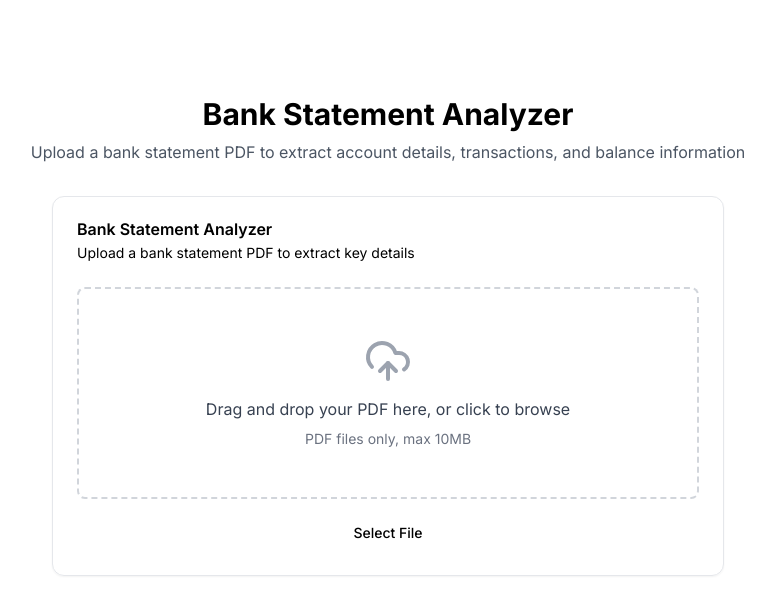
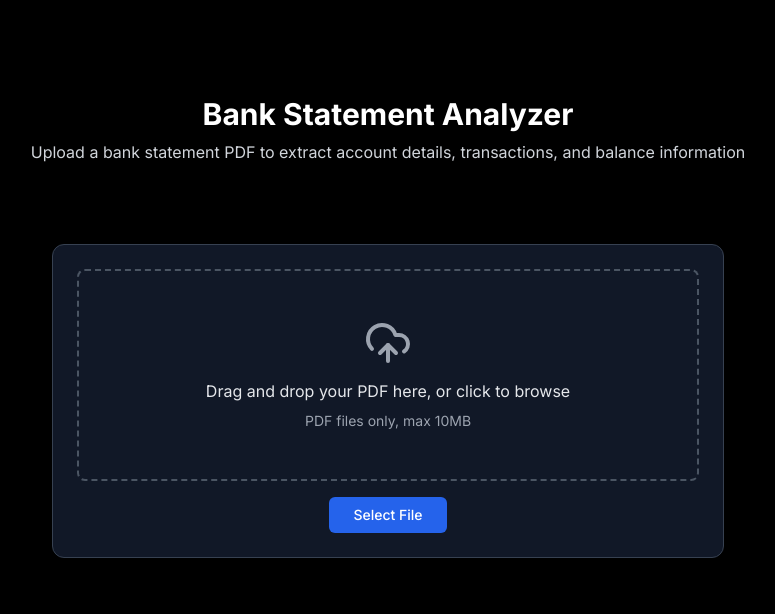
Before and after one commit to Pmahindra93/pdf-extractor, a Next.js app: page / in a window 1280 px wide. Shown: the top 614 px of the page, without its empty margins (252-1027 px from the left). Built offline with nearby package versions, Linux system fonts and the light colour scheme.

Commit message:
UI imporved

```diff
--- a/src/app/page.tsx
+++ b/src/app/page.tsx
@@ -1,27 +1,17 @@
-'use client'
-
-import { useState } from 'react'
 import FileUpload from '@/components/FileUpload'
 
 export default function Home() {
-  const [showingResults, setShowingResults] = useState(false)
-
   return (
-    <main className="flex min-h-screen flex-col items-center justify-between p-6 md:p-24">
+    <main className="flex min-h-screen flex-col items-center justify-between bg-black text-white p-6 md:p-24">
       <div className="w-full max-w-5xl">
         <div className="mb-8 text-center">
-          <h1 className="text-3xl font-bold mb-2">
-            {showingResults ? 'Analysis Complete' : 'Bank Statement Analyzer'}
-          </h1>
-          <p className="text-gray-600">
-            {showingResults
-              ? 'Review your document analysis results and extracted financial information'
-              : 'Upload a bank statement PDF to extract account details, transactions, and balance information'
-            }
+          <h1 className="text-3xl font-bold mb-2 text-white">Bank Statement Analyzer</h1>
+          <p className="text-gray-300">
+            Upload a bank statement PDF to extract account details, transactions, and balance information
           </p>
         </div>
 
-        <FileUpload onResultsStateChange={setShowingResults} />
+        <FileUpload />
       </div>
     </main>
   )
--- a/src/components/FileUpload.tsx
+++ b/src/components/FileUpload.tsx
@@ -2,7 +2,7 @@
 
 import React, { useState } from 'react'
 import { Button } from "@/components/ui/button"
-import { Card, CardContent, CardDescription, CardHeader, CardTitle } from "@/components/ui/card"
+import { Card, CardContent } from "@/components/ui/card"
 import { UploadCloud, AlertCircle, Loader2 } from "lucide-react"
 import { toast } from 'sonner'
 import Results from './Results'
@@ -17,11 +17,7 @@ interface UploadResponse {
   message: string;
 }
 
-interface FileUploadProps {
-  onResultsStateChange: (showingResults: boolean) => void;
-}
-
-export default function FileUpload({ onResultsStateChange }: FileUploadProps) {
+export default function FileUpload() {
   const [file, setFile] = useState<File | null>(null)
   const [isUploading, setIsUploading] = useState(false)
   const [isProcessing, setIsProcessing] = useState(false)
@@ -162,11 +158,6 @@ export default function FileUpload({ onResultsStateChange }: FileUploadProps) {
     }
   }
 
-  // Notify parent about results state
-  React.useEffect(() => {
-    onResultsStateChange(!!results && !!file)
-  }, [results, file, onResultsStateChange])
-
   if (results && file) {
     return (
       <Results
@@ -182,42 +173,39 @@ export default function FileUpload({ onResultsStateChange }: FileUploadProps) {
   }
 
   return (
-    <div className="w-full max-w-2xl mx-auto">
-      <Card className="w-full">
-        <CardHeader>
-          <CardTitle>Bank Statement Analyzer</CardTitle>
-          <CardDescription>
-            Upload a bank statement PDF to extract key details
-          </CardDescription>
-        </CardHeader>
+    <div className="min-h-screen bg-black text-white">
+      <div className="w-full max-w-2xl mx-auto pt-12">
+        <Card className="w-full bg-gray-900 border-gray-700 text-white">
           <CardContent>
             <form onSubmit={handleSubmit}>
               <div
-              className={`border-2 border-dashed rounded-lg p-12 text-center ${
-                isUploading || isProcessing ? 'bg-gray-50 border-gray-300' : 'hover:bg-gray-50 border-gray-300 hover:border-gray-400'
+                className={`border-2 border-dashed rounded-lg p-12 text-center transition-colors ${
+                  isUploading || isProcessing
+                    ? 'bg-gray-800 border-gray-600'
+                    : 'hover:bg-gray-800 border-gray-600 hover:border-gray-500'
                 }`}
                 onDragOver={handleDragOver}
                 onDrop={handleDrop}
               >
                 {isUploading ? (
                   <div className="space-y-3">
-                  <Loader2 className="h-10 w-10 animate-spin text-gray-400 mx-auto" />
-                  <p className="text-gray-500">Uploading file...</p>
+                      <Loader2 className="h-10 w-10 animate-spin text-blue-400 mx-auto" />
+                      <p className="text-gray-300">Uploading file...</p>
                   </div>
                 ) : isProcessing ? (
                   <div className="space-y-3">
-                  <Loader2 className="h-10 w-10 animate-spin text-gray-400 mx-auto" />
-                  <p className="text-gray-500">Analyzing document...</p>
+                      <Loader2 className="h-10 w-10 animate-spin text-blue-400 mx-auto" />
+                      <p className="text-gray-300">Analyzing document...</p>
                     <p className="text-xs text-gray-400">This may take up to 30 seconds</p>
                   </div>
                 ) : (
                   <>
                     <UploadCloud className="h-12 w-12 text-gray-400 mx-auto mb-3" />
-                  <p className="text-gray-700 mb-2">
+                      <p className="text-gray-200 mb-2">
                       {file ? file.name : 'Drag and drop your PDF here, or click to browse'}
                     </p>
                     {!file && (
-                    <p className="text-sm text-gray-500">
+                        <p className="text-sm text-gray-400">
                         PDF files only, max 10MB
                       </p>
                     )}
@@ -225,7 +213,7 @@ export default function FileUpload({ onResultsStateChange }: FileUploadProps) {
                 )}
 
                 {error && (
-                <div className="mt-3 text-red-500 flex items-center justify-center gap-1.5">
+                    <div className="mt-3 text-red-400 flex items-center justify-center gap-1.5">
                     <AlertCircle size={16} />
                     <span>{error}</span>
                   </div>
@@ -247,6 +235,7 @@ export default function FileUpload({ onResultsStateChange }: FileUploadProps) {
                     type="button"
                     onClick={() => document.getElementById('file-upload')?.click()}
                     disabled={isUploading || isProcessing}
+                      className="bg-blue-600 hover:bg-blue-700 text-white px-6 py-2"
                   >
                     Select File
                   </Button>
@@ -254,7 +243,7 @@ export default function FileUpload({ onResultsStateChange }: FileUploadProps) {
                   <Button
                     type="submit"
                     disabled={isUploading || isProcessing}
-                  className="bg-blue-600 hover:bg-blue-700"
+                      className="bg-green-600 hover:bg-green-700 text-white px-6 py-2"
                   >
                     {isUploading ? 'Uploading...' : isProcessing ? 'Processing...' : 'Analyze Statement'}
                   </Button>
@@ -264,5 +253,6 @@ export default function FileUpload({ onResultsStateChange }: FileUploadProps) {
           </CardContent>
         </Card>
       </div>
+    </div>
   )
 }
--- a/src/components/Results.tsx
+++ b/src/components/Results.tsx
@@ -28,14 +28,15 @@ export default function Results({ results, file, onAnalyzeAnother }: ResultsProp
   }, [file])
 
   return (
+    <div className="min-h-screen bg-black text-white p-6">
       <div className="w-full max-w-7xl mx-auto">
         <div className="grid grid-cols-1 lg:grid-cols-2 gap-6">
           {/* PDF Display */}
           <div className="space-y-4">
-          <Card className="h-[600px] flex flex-col">
+            <Card className="h-[600px] flex flex-col bg-gray-900 border-gray-700">
               <CardHeader className="flex-shrink-0">
-              <CardTitle>Original Document</CardTitle>
-              <CardDescription>{file.name}</CardDescription>
+                <CardTitle className="text-white">Original Document</CardTitle>
+                <CardDescription className="text-gray-300">{file.name}</CardDescription>
               </CardHeader>
               <CardContent className="flex-1 p-0">
                 <div className="w-full h-full border-0 rounded-lg overflow-hidden">
@@ -53,43 +54,43 @@ export default function Results({ results, file, onAnalyzeAnother }: ResultsProp
 
           {/* Analysis Results */}
           <div className="space-y-4">
-          <Card className="w-full h-[600px] flex flex-col">
+            <Card className="w-full h-[600px] flex flex-col bg-gray-900 border-gray-700">
               <CardHeader className="flex-shrink-0">
-              <CardTitle className="flex items-center gap-2">
-                <CheckCircle2 className="text-green-500" />
+                <CardTitle className="flex items-center gap-2 text-white">
+                  <CheckCircle2 className="text-green-400" />
                   Analysis Results
                 </CardTitle>
-              <CardDescription>
+                <CardDescription className="text-gray-300">
                   Here are the extracted details from the bank statement
                 </CardDescription>
               </CardHeader>
               <CardContent className="flex-1 overflow-y-auto">
                 <div className="space-y-6">
                   <div>
-                  <h3 className="text-lg font-medium">Account Holder</h3>
-                  <p className="text-gray-700">{results.accountHolder.name}</p>
-                  <p className="text-gray-700 whitespace-pre-line">{results.accountHolder.address}</p>
+                    <h3 className="text-lg font-medium text-white">Account Holder</h3>
+                    <p className="text-gray-200">{results.accountHolder.name}</p>
+                    <p className="text-gray-200 whitespace-pre-line">{results.accountHolder.address}</p>
                   </div>
 
                   {results.documentDate && (
                     <div>
-                    <h3 className="text-lg font-medium">Statement Date</h3>
-                    <p className="text-gray-700">{results.documentDate}</p>
+                      <h3 className="text-lg font-medium text-white">Statement Date</h3>
+                      <p className="text-gray-200">{results.documentDate}</p>
                     </div>
                   )}
 
                   <div>
-                  <h3 className="text-lg font-medium">Balance Summary</h3>
+                    <h3 className="text-lg font-medium text-white">Balance Summary</h3>
                     <div className="grid grid-cols-2 gap-4 mt-2">
                       <div>
-                      <p className="text-sm text-gray-500">Starting Balance</p>
-                      <p className="text-lg font-medium">{typeof results.startingBalance === 'number'
+                        <p className="text-sm text-gray-400">Starting Balance</p>
+                        <p className="text-lg font-medium text-white">{typeof results.startingBalance === 'number'
                           ? results.startingBalance.toFixed(2)
                           : results.startingBalance}</p>
                       </div>
                       <div>
-                      <p className="text-sm text-gray-500">Ending Balance</p>
-                      <p className="text-lg font-medium">{typeof results.endingBalance === 'number'
+                        <p className="text-sm text-gray-400">Ending Balance</p>
+                        <p className="text-lg font-medium text-white">{typeof results.endingBalance === 'number'
                           ? results.endingBalance.toFixed(2)
                           : results.endingBalance}</p>
                       </div>
@@ -97,16 +98,16 @@ export default function Results({ results, file, onAnalyzeAnother }: ResultsProp
                   </div>
 
                   <div>
-                  <h3 className="text-lg font-medium">Reconciliation</h3>
+                    <h3 className="text-lg font-medium text-white">Reconciliation</h3>
                     <div className={`mt-2 p-3 rounded-md ${results.reconciliation.isReconciled
-                    ? 'bg-green-50 border border-green-200'
-                    : 'bg-red-50 border border-red-200'}`}>
+                      ? 'bg-green-900/30 border border-green-600'
+                      : 'bg-red-900/30 border border-red-600'}`}>
                       {results.reconciliation.isReconciled
-                      ? <p className="text-green-700 flex items-center gap-2">
+                        ? <p className="text-green-300 flex items-center gap-2">
                             <CheckCircle2 size={16} />
                             Transactions balance matches ending balance
                           </p>
-                      : <p className="text-red-700 flex items-center gap-2">
+                        : <p className="text-red-300 flex items-center gap-2">
                             <AlertCircle size={16} />
                             {`Discrepancy found: ${results.reconciliation.discrepancy?.toFixed(2) ?? 'unknown'}`}
                           </p>
@@ -115,38 +116,38 @@ export default function Results({ results, file, onAnalyzeAnother }: ResultsProp
                   </div>
 
                   <div>
-                  <h3 className="text-lg font-medium">Transactions</h3>
-                  <div className="mt-2 border rounded-md overflow-x-auto">
-                    <table className="min-w-full divide-y divide-gray-200">
-                      <thead className="bg-gray-50">
+                    <h3 className="text-lg font-medium text-white">Transactions</h3>
+                    <div className="mt-2 border border-gray-700 rounded-md overflow-x-auto">
+                      <table className="min-w-full divide-y divide-gray-700">
+                        <thead className="bg-gray-800">
                           <tr>
-                          <th className="px-4 py-3 text-left text-xs font-medium text-gray-500 uppercase tracking-wider">Date</th>
-                          <th className="px-4 py-3 text-left text-xs font-medium text-gray-500 uppercase tracking-wider">Description</th>
-                          <th className="px-4 py-3 text-right text-xs font-medium text-gray-500 uppercase tracking-wider">Amount</th>
-                          <th className="px-4 py-3 text-right text-xs font-medium text-gray-500 uppercase tracking-wider">Type</th>
+                            <th className="px-4 py-3 text-left text-xs font-medium text-gray-300 uppercase tracking-wider">Date</th>
+                            <th className="px-4 py-3 text-left text-xs font-medium text-gray-300 uppercase tracking-wider">Description</th>
+                            <th className="px-4 py-3 text-right text-xs font-medium text-gray-300 uppercase tracking-wider">Amount</th>
+                            <th className="px-4 py-3 text-right text-xs font-medium text-gray-300 uppercase tracking-wider">Type</th>
                             {results.transactions.some(t => t.balance !== undefined) && (
-                            <th className="px-4 py-3 text-right text-xs font-medium text-gray-500 uppercase tracking-wider">Balance</th>
+                              <th className="px-4 py-3 text-right text-xs font-medium text-gray-300 uppercase tracking-wider">Balance</th>
                             )}
                           </tr>
                         </thead>
-                      <tbody className="bg-white divide-y divide-gray-200">
+                        <tbody className="bg-gray-900 divide-y divide-gray-700">
                           {results.transactions.map((transaction, index) => (
-                          <tr key={index} className="hover:bg-gray-50">
-                            <td className="px-4 py-2 whitespace-nowrap text-sm text-gray-900">{transaction.date}</td>
-                            <td className="px-4 py-2 text-sm text-gray-900">{transaction.description}</td>
-                            <td className="px-4 py-2 whitespace-nowrap text-sm text-gray-900 text-right">
+                            <tr key={index} className="hover:bg-gray-800">
+                              <td className="px-4 py-2 whitespace-nowrap text-sm text-gray-200">{transaction.date}</td>
+                              <td className="px-4 py-2 text-sm text-gray-200">{transaction.description}</td>
+                              <td className="px-4 py-2 whitespace-nowrap text-sm text-gray-200 text-right">
                                 {typeof transaction.amount === 'number'
                                   ? transaction.amount.toFixed(2)
                                   : transaction.amount}
                               </td>
                               <td className="px-4 py-2 whitespace-nowrap text-sm text-right">
                                 <span className={`px-2 inline-flex text-xs leading-5 font-semibold rounded-full
-                                ${transaction.type === 'credit' ? 'bg-green-100 text-green-800' : 'bg-red-100 text-red-800'}`}>
+                                  ${transaction.type === 'credit' ? 'bg-green-900/50 text-green-300 border border-green-600' : 'bg-red-900/50 text-red-300 border border-red-600'}`}>
                                   {transaction.type}
                                 </span>
                               </td>
                               {results.transactions.some(t => t.balance !== undefined) && (
-                              <td className="px-4 py-2 whitespace-nowrap text-sm text-gray-900 text-right">
+                                <td className="px-4 py-2 whitespace-nowrap text-sm text-gray-200 text-right">
                                   {transaction.balance !== undefined
                                     ? (typeof transaction.balance === 'number'
                                         ? transaction.balance.toFixed(2)
@@ -175,12 +176,13 @@ export default function Results({ results, file, onAnalyzeAnother }: ResultsProp
                 description: 'You can now upload another bank statement'
               })
             }}
-          className="bg-green-600 hover:bg-green-700 text-white flex items-center gap-2 px-6 py-3"
+            className="bg-blue-600 hover:bg-blue-700 text-white flex items-center gap-2 px-6 py-3"
           >
             <RotateCcw size={18} />
             Start Again
           </Button>
         </div>
       </div>
+    </div>
   )
 }
```
Also changed, not shown: src/components/ui/progress.tsx (added, +31 -0 lines), 2 other files (tests, documents, lock files or other folders). Lines whose indentation alone changed are shown as unchanged.
